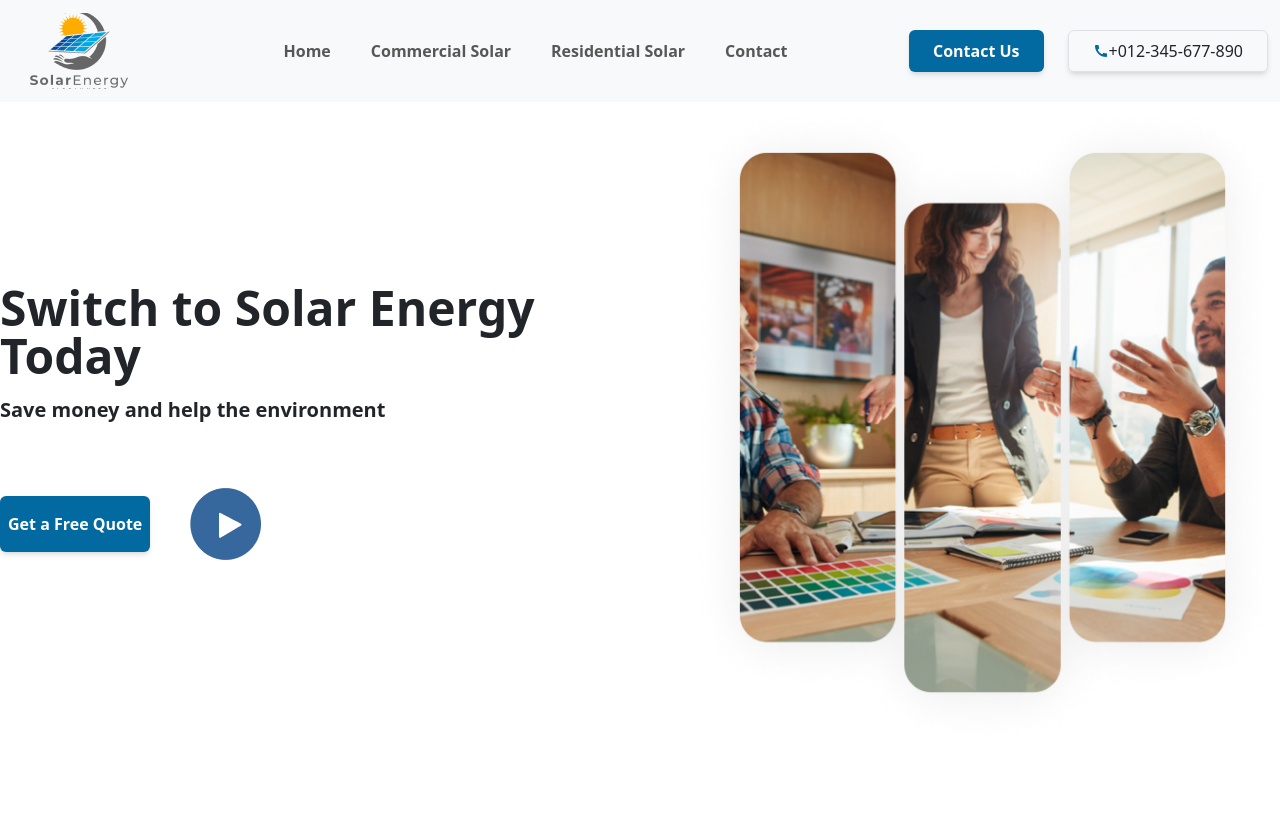
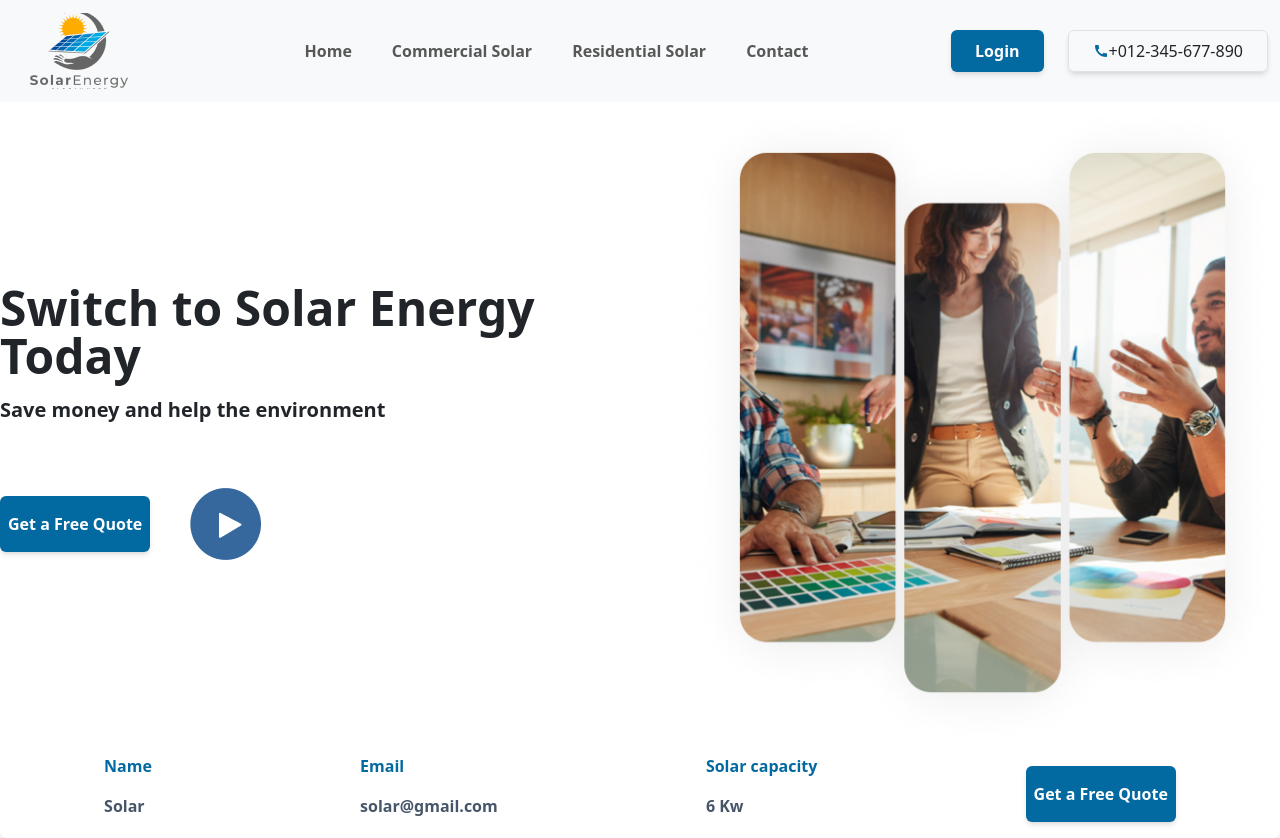
Before and after one commit to Iam-Zarif/solar-energy, a React (Vite) app: page / in a window 1280 px wide. Before the commit the page ends 800 px from the top, so only its background shows below. Built offline with nearby package versions, Linux system fonts and the light colour scheme.

Commit message:
firebase installed

```diff
--- a/package.json
+++ b/package.json
@@ -13,6 +13,7 @@
     "@mui/material": "^5.14.12",
     "@mui/styled-engine-sc": "^5.14.12",
     "bootstrap": "^5.3.2",
+    "firebase": "^10.4.0",
     "localforage": "^1.10.0",
     "match-sorter": "^6.3.1",
     "react": "^18.2.0",
--- a/src/Components/Home/Home.jsx
+++ b/src/Components/Home/Home.jsx
@@ -1,10 +1,12 @@
 import HomeCover from "../Cover/HomeCover";
+import UnderCover from "../UnderCover/UnderCover";
 
 
 const Home = () => {
     return (
         <div>
             <HomeCover/>
+            <UnderCover/>
         </div>
     );
 };
--- /dev/null
+++ b/src/Components/HomeAdvantages/HomeAdvantages.jsx
@@ -0,0 +1,10 @@
+
+const HomeAdvantages = () => {
+    return (
+        <div>
+
+        </div>
+    );
+};
+
+export default HomeAdvantages;
--- a/src/Components/UnderCover/UnderCover.jsx
+++ b/src/Components/UnderCover/UnderCover.jsx
@@ -1,11 +1,26 @@
 import HomeContainer from "../../Container/HomeContainer";
-
 
 const UnderCover = () => {
   return (
     <HomeContainer>
+      <div className="flex lg:flex-row flex-col mx-auto justify-around shadow-md rounded-md items-center">
         <div>
-
+          <p className="text-sky-700 font-bold">Name</p>
+          <p className="text-slate-600 font-semibold">Solar</p>
+        </div>
+        <div>
+        <p className="text-sky-700 font-bold">Email</p>
+          <p className="text-slate-600 font-semibold">solar@gmail.com</p>
+        </div>
+        <div>
+        <p className="text-sky-700 font-bold">Solar capacity</p>
+          <p className="text-slate-600 font-semibold">6 Kw</p>
+        </div>
+        <div>
+        <p className="shadow-md rounded-md   py-3 px-2 lg:px-4 mt-3 text-center bg-sky-700 text-white font-bold lg:py-4 ">
+                Get a Free Quote
+              </p>
+        </div>
       </div>
     </HomeContainer>
   );
--- /dev/null
+++ b/src/Firebase/firebase.config.js
@@ -0,0 +1,18 @@
+// Import the functions you need from the SDKs you need
+import { initializeApp } from "firebase/app";
+// TODO: Add SDKs for Firebase products that you want to use
+// https://firebase.google.com/docs/web/setup#available-libraries
+
+// Your web app's Firebase configuration
+const firebaseConfig = {
+  apiKey: "AIzaSyA_lPSMZJef-s5xm1qPesp7JOI4hzNMSco",
+  authDomain: "solar-energy-6e3dd.firebaseapp.com",
+  projectId: "solar-energy-6e3dd",
+  storageBucket: "solar-energy-6e3dd.appspot.com",
+  messagingSenderId: "492215651623",
+  appId: "1:492215651623:web:f6ad56855f421532a36d02"
+};
+
+// Initialize Firebase
+const app = initializeApp(firebaseConfig);
+export default app;
--- a/src/Shared/Navbar/HomeNavbar.jsx
+++ b/src/Shared/Navbar/HomeNavbar.jsx
@@ -28,7 +28,7 @@ const HomeNavbar = () => {
             <Nav.Link href="#action2">Contact</Nav.Link>
           </Nav>
           <Form className="d-flex gap-4">
-            <button className='shadow-md rounded-md px-4 py-2 bg-sky-700 text-white font-semibold'>Contact Us</button>
+            <button className='shadow-md rounded-md px-4 py-2 bg-sky-700 text-white font-semibold'>Login</button>
 
             <button className='shadow-md px-4 p-2 border rounded-md'>
               <div className='flex items-center'>
```
Also changed, not shown: 1 other file (tests, documents, lock files or other folders). Lines whose indentation alone changed are shown as unchanged.
